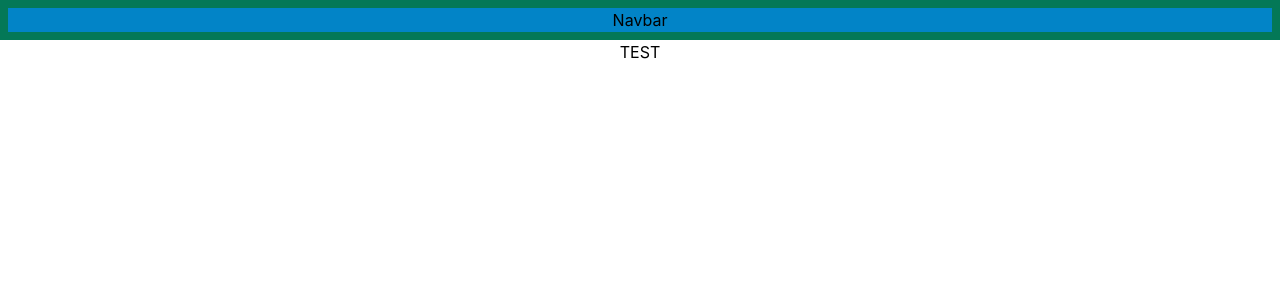
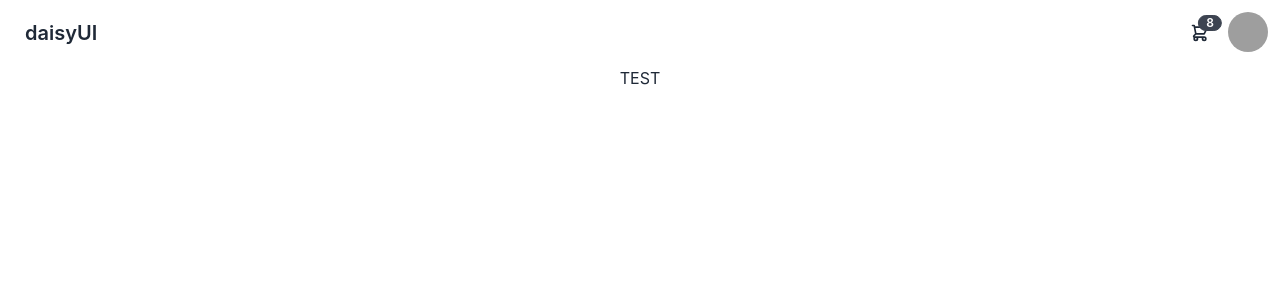
Before and after one commit to cortinabryan/grocery-store, a React (Create React App) app: page / in a window 1280 px wide. Shown: the top 300 px of the page. Built offline with nearby package versions, Linux system fonts and the light colour scheme; grey boxes are pictures that could not be loaded.

Commit message:
Added DaisyUI

```diff
--- a/package.json
+++ b/package.json
@@ -6,6 +6,7 @@
     "@testing-library/jest-dom": "^5.16.5",
     "@testing-library/react": "^13.4.0",
     "@testing-library/user-event": "^13.5.0",
+    "daisyui": "^2.38.0",
     "react": "^18.2.0",
     "react-dom": "^18.2.0",
     "react-scripts": "5.0.1",
--- a/src/App.css
+++ b/src/App.css
@@ -9,6 +9,9 @@
 .App-logo {
   height: 40vmin;
   pointer-events: none;
+}
+
+.Nav-Container {
 }
 
 @media (prefers-reduced-motion: no-preference) {
--- a/src/comps/Navbar.jsx
+++ b/src/comps/Navbar.jsx
@@ -1,7 +1,80 @@
 import React from "react";
 
 const Navbar = () => {
-  return <div className="bg-sky-600 border-8 border-emerald-700">Navbar</div>;
+  return (
+    <div className="">
+      <div className="navbar bg-base-100">
+        <div className="flex-1">
+          <a className="btn btn-ghost normal-case text-xl">daisyUI</a>
+        </div>
+        <div className="flex-none">
+          <div className="dropdown dropdown-end">
+            <label tabIndex={0} className="btn btn-ghost btn-circle">
+              <div className="indicator">
+                <svg
+                  xmlns="http://www.w3.org/2000/svg"
+                  className="h-5 w-5"
+                  fill="none"
+                  viewBox="0 0 24 24"
+                  stroke="currentColor"
+                >
+                  <path
+                    strokeLinecap="round"
+                    strokeLinejoin="round"
+                    strokeWidth="2"
+                    d="M3 3h2l.4 2M7 13h10l4-8H5.4M7 13L5.4 5M7 13l-2.293 2.293c-.63.63-.184 1.707.707 1.707H17m0 0a2 2 0 100 4 2 2 0 000-4zm-8 2a2 2 0 11-4 0 2 2 0 014 0z"
+                  />
+                </svg>
+                <span className="badge badge-sm indicator-item">8</span>
+              </div>
+            </label>
+            <div
+              tabIndex={0}
+              className="mt-3 card card-compact dropdown-content w-52 bg-base-100 shadow"
+            >
+              <div className="card-body">
+                <span className="font-bold text-lg">8 Items</span>
+                <span className="text-info">Subtotal: $999</span>
+                <div className="card-actions">
+                  <button className="btn btn-primary btn-block">
+                    View cart
+                  </button>
+                </div>
+              </div>
+            </div>
+          </div>
+          <div className="dropdown dropdown-end">
+            <label tabIndex={0} className="btn btn-ghost btn-circle avatar">
+              <div className="w-10 rounded-full">
+                <img src="https://placeimg.com/80/80/people" />
+              </div>
+            </label>
+            <ul
+              tabIndex={0}
+              className="menu menu-compact dropdown-content mt-3 p-2 shadow bg-base-100 rounded-box w-52"
+            >
+              <li>
+                <a className="justify-between">
+                  Profile
+                  <span className="badge">New</span>
+                </a>
+              </li>
+              <li>
+                <a>Settings</a>
+              </li>
+              <li>
+                <a>Logout</a>
+              </li>
+            </ul>
+          </div>
+        </div>
+      </div>
+    </div>
+  );
 };
 
 export default Navbar;
+
+// <div className="Nav-Container bg-sky-600 border-8 border-emerald-700">
+//   Navbar
+// </div>
--- a/tailwind.config.js
+++ b/tailwind.config.js
@@ -4,5 +4,5 @@
   theme: {
     extend: {},
   },
-  plugins: [],
+  plugins: [require("daisyui")],
 };
```
Also changed, not shown: 1 other file (tests, documents, lock files or other folders).
